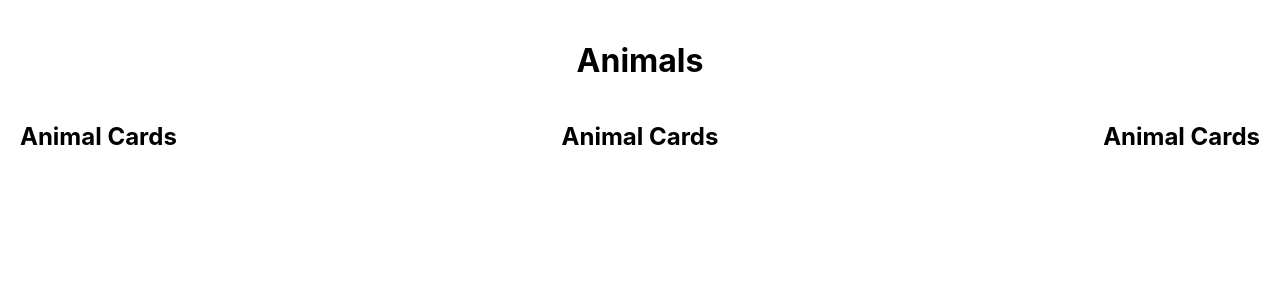
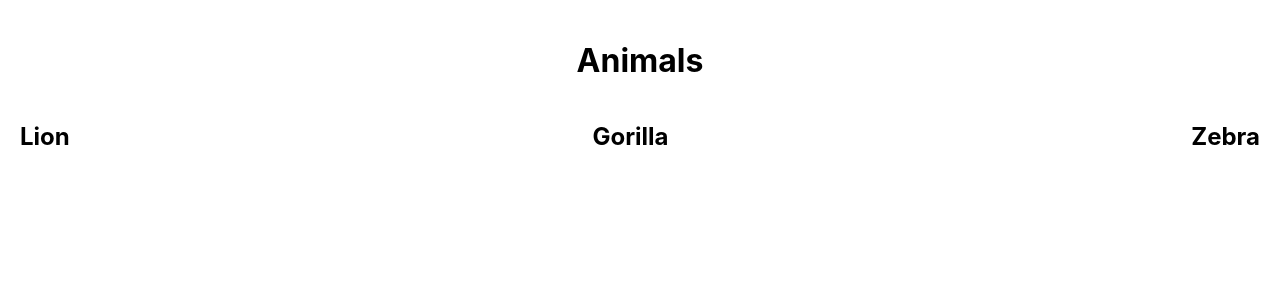
Before and after one commit to mohamedfazilk/react-hooks, a React (Create React App) app: page / in a window 1280 px wide. Shown: the top 300 px of the page. Built offline with nearby package versions, Linux system fonts and the light colour scheme.

Commit message:
destrucutre the array props

```diff
--- a/src/App.js
+++ b/src/App.js
@@ -8,7 +8,8 @@ function App() {
       <h1>Animals</h1>
       {data.map((animal)=>{
         return(
-          <AnimalCard key={animal.name}/>
+          <AnimalCard key={animal.name}
+          name={animal.name}/>
         )
 
       })}
--- a/src/components/Animalcard/AnimalCard.js
+++ b/src/components/Animalcard/AnimalCard.js
@@ -1,10 +1,11 @@
 import React from 'react'
 import './AnimalCard.css'
 
-const AnimalCard = () => {
+const AnimalCard = (props) => {
+    const {name} = props
   return (
     <div>
-      <h2>  Animal Cards</h2>
+      <h2>  {name}</h2>
     </div>
   )
 }
```
